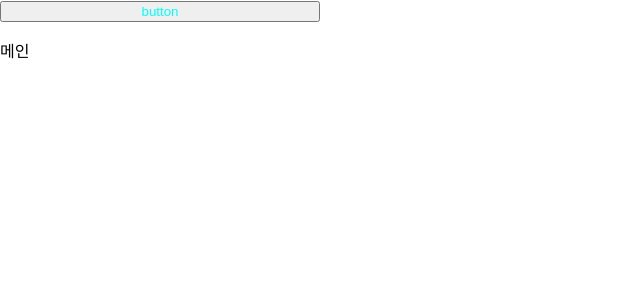
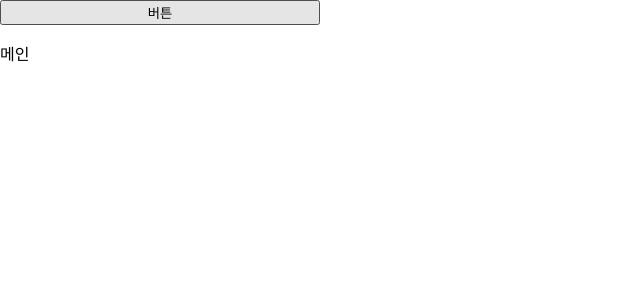
Before and after one commit to MAGHC/storyBookPractice, a React (Create React App) app: page / in a window 1280 px wide. Shown: the top 300 px of the page, without its empty margins (0-640 px from the left). Built offline with nearby package versions, Linux system fonts and the light colour scheme.

Commit message:
[storybook] 스토리북 테스트 app.ㅓㄴ

```diff
--- a/src/App.js
+++ b/src/App.js
@@ -4,7 +4,7 @@ function App() {
   return (
     <div className="App">
       <header className="App-header">
-        <ButtonSelf>버튼</ButtonSelf>
+        <ButtonSelf label="버튼" size="medium" mode="dark"></ButtonSelf>
         <p>메인</p>
       </header>
     </div>
```
Also changed, not shown: 1 other file (tests, documents, lock files or other folders).
